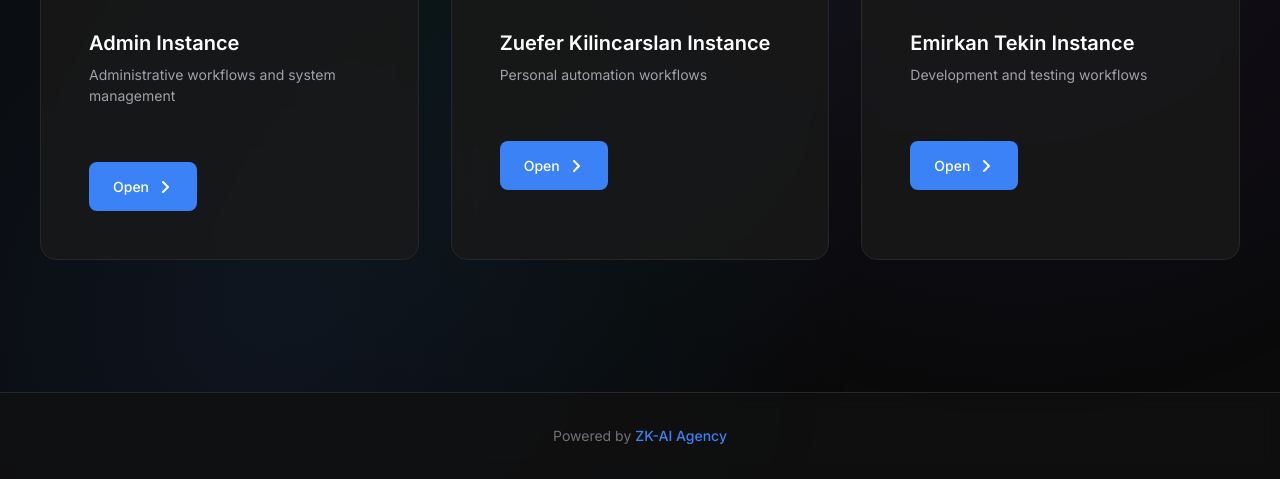
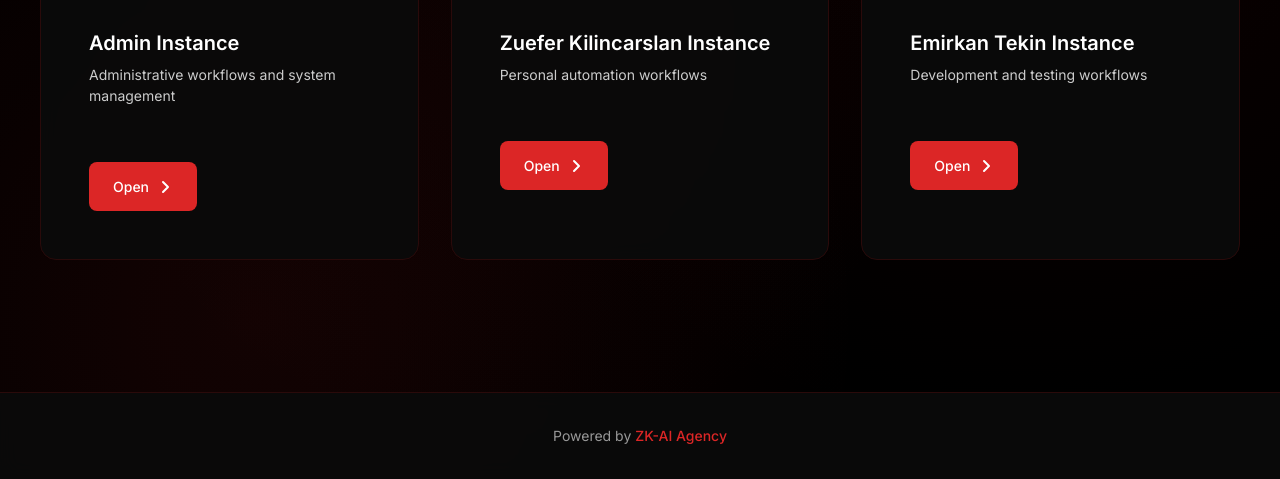
Before and after one commit to Emirkan1-ai/n8n-interface, a website built with Vite: page index.html in a window 1280 px wide. Shown: the part 321-800 px from the top of the page. Built offline with nearby package versions, Linux system fonts and the light colour scheme.

Commit message:
Update color scheme to red and black

```diff
--- a/src/style.css
+++ b/src/style.css
@@ -7,18 +7,18 @@
 
 :root {
   /* Color system */
-  --bg-primary: #0a0a0a;
-  --bg-secondary: #111111;
-  --bg-tertiary: #1a1a1a;
+  --bg-primary: #000000;
+  --bg-secondary: #0a0a0a;
+  --bg-tertiary: #1a0a0a;
   --text-primary: #ffffff;
-  --text-secondary: #a1a1aa;
-  --text-muted: #71717a;
-  --accent-primary: #3b82f6;
-  --accent-secondary: #1d4ed8;
-  --border-primary: #27272a;
-  --border-secondary: #3f3f46;
+  --text-secondary: #cccccc;
+  --text-muted: #999999;
+  --accent-primary: #dc2626;
+  --accent-secondary: #b91c1c;
+  --border-primary: #2a0a0a;
+  --border-secondary: #4a1a1a;
   --shadow-primary: rgba(0, 0, 0, 0.5);
-  --shadow-secondary: rgba(59, 130, 246, 0.1);
+  --shadow-secondary: rgba(220, 38, 38, 0.1);
 
   /* Spacing system */
   --space-xs: 0.5rem;
@@ -69,9 +69,9 @@
   width: 100%;
   height: 100%;
   background:
-    radial-gradient(circle at 20% 80%, rgba(59, 130, 246, 0.1) 0%, transparent 50%),
-    radial-gradient(circle at 80% 20%, rgba(139, 92, 246, 0.1) 0%, transparent 50%),
-    radial-gradient(circle at 40% 40%, rgba(16, 185, 129, 0.05) 0%, transparent 50%);
+    radial-gradient(circle at 20% 80%, rgba(220, 38, 38, 0.1) 0%, transparent 50%),
+    radial-gradient(circle at 80% 20%, rgba(185, 28, 28, 0.08) 0%, transparent 50%),
+    radial-gradient(circle at 40% 40%, rgba(153, 27, 27, 0.05) 0%, transparent 50%);
   z-index: -1;
   animation: backgroundShift 20s ease-in-out infinite;
 }
@@ -105,7 +105,7 @@
   font-size: var(--font-size-4xl);
   font-weight: 700;
   margin-bottom: var(--space-sm);
-  background: linear-gradient(135deg, var(--text-primary) 0%, var(--accent-primary) 100%);
+  background: linear-gradient(135deg, var(--text-primary) 0%, var(--accent-primary) 70%, #ff4444 100%);
   background-clip: text;
   -webkit-background-clip: text;
   -webkit-text-fill-color: transparent;
@@ -139,7 +139,7 @@
 
 /* Instance cards */
 .instance-card {
-  background: rgba(26, 26, 26, 0.8);
+  background: rgba(10, 10, 10, 0.9);
   border: 1px solid var(--border-primary);
   border-radius: var(--radius-xl);
   padding: var(--space-xl);
@@ -158,7 +158,7 @@
   left: 0;
   right: 0;
   bottom: 0;
-  background: linear-gradient(135deg, rgba(59, 130, 246, 0.05) 0%, rgba(139, 92, 246, 0.05) 100%);
+  background: linear-gradient(135deg, rgba(220, 38, 38, 0.05) 0%, rgba(185, 28, 28, 0.08) 100%);
   opacity: 0;
   transition: opacity var(--transition-normal);
   z-index: 0;
@@ -173,7 +173,7 @@
   border-color: var(--border-secondary);
   box-shadow:
     0 20px 40px var(--shadow-primary),
-    0 0 0 1px rgba(59, 130, 246, 0.1),
+    0 0 0 1px rgba(220, 38, 38, 0.2),
     0 0 20px var(--shadow-secondary);
 }
 
@@ -248,7 +248,7 @@
   padding: var(--space-lg);
   text-align: center;
   border-top: 1px solid var(--border-primary);
-  background: rgba(17, 17, 17, 0.8);
+  background: rgba(10, 10, 10, 0.9);
   backdrop-filter: blur(10px);
   -webkit-backdrop-filter: blur(10px);
 }
@@ -320,7 +320,7 @@
 }
 
 .card-button:focus-visible {
-  outline: 2px solid white;
+  outline: 2px solid var(--accent-primary);
   outline-offset: 2px;
 }
 
```
